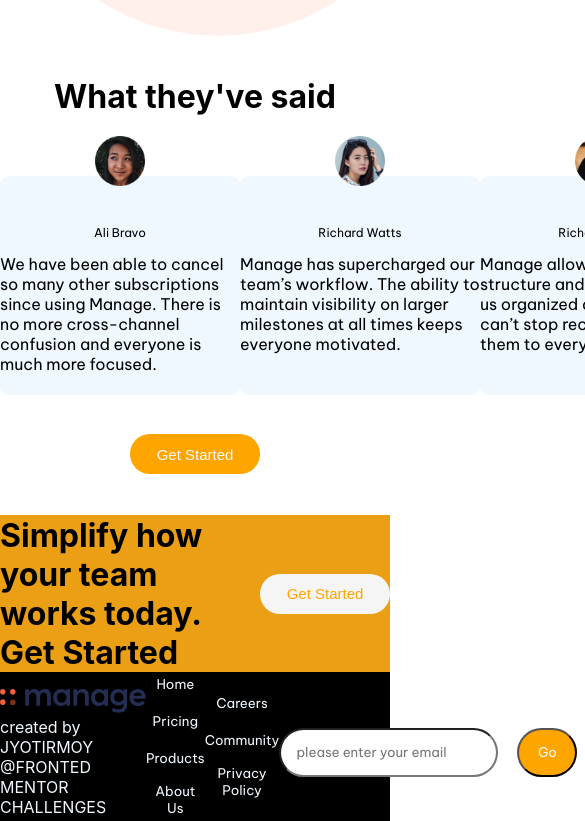
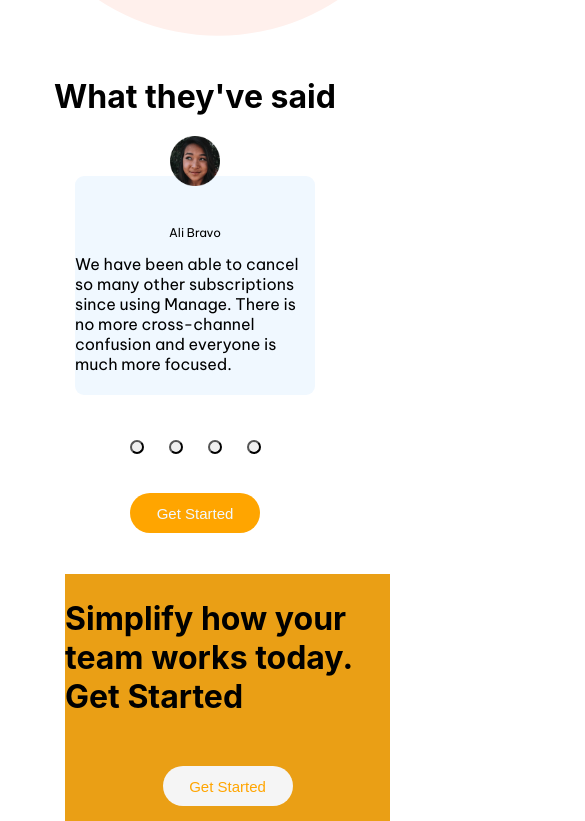
Before and after one commit to jyotirmoy-sinhababu/manage-landing-page, a React (Create React App) app: page / in a window 390 px wide. Shown: the part 1523-2344 px from the top of the page, 585 px wide, since content can reach past the window. Built offline with nearby package versions, Linux system fonts and the light colour scheme; a web font is replaced by a local one.

Commit message:
style added

```diff
--- a/src/components/footer/Footer.jsx
+++ b/src/components/footer/Footer.jsx
@@ -13,7 +13,6 @@ const Footer = () => {
   const onChange = (e) => {
     setEmail(e.target.value);
   };
-  console.log(email);
 
   const handleSubmit = () => {
     if (
--- a/src/components/footer/footerStyle.css
+++ b/src/components/footer/footerStyle.css
@@ -49,3 +49,22 @@
   cursor: pointer;
   font-family: 'Be Vietnam Pro', sans-serif;
 }
+
+@media screen and (max-width: 600px) {
+  .footer-cnt {
+    display: flex;
+    flex-direction: column-reverse;
+    padding-top: 25px;
+    padding-left: 45px;
+    margin-left: 65px;
+  }
+
+  .frm {
+    display: flex;
+    gap: 3px;
+  }
+
+  .input-field {
+    width: 150px;
+  }
+}
--- a/src/components/introCnt/pageIntroStyle.css
+++ b/src/components/introCnt/pageIntroStyle.css
@@ -34,7 +34,7 @@
   }
 }
 
-@media screen and (max-width: 440px) {
+@media screen and (max-width: 790px) {
   .page-intro-cnt {
     display: flex;
     flex-direction: column-reverse;
--- a/src/components/lastComp/lastCompStyle.css
+++ b/src/components/lastComp/lastCompStyle.css
@@ -17,3 +17,11 @@
   font-size: 15px;
   cursor: pointer;
 }
+
+@media screen and (max-width: 600px) {
+  .lastComp-cnt {
+    margin-left: 65px;
+    flex-direction: column;
+    height: 257px;
+  }
+}
--- a/src/pages/landingPage/LandingPage.jsx
+++ b/src/pages/landingPage/LandingPage.jsx
@@ -1,4 +1,4 @@
-import React from 'react';
+import React, { useState } from 'react';
 
 import './landingStyle.css';
 
@@ -16,6 +16,11 @@ import Footer from '../../components/footer/Footer';
 import LastComp from '../../components/lastComp/LastComp';
 
 const LandingPage = () => {
+  const [count, setCount] = useState(0);
+  const controlCount = (num) => {
+    setCount(num);
+  };
+
   return (
     <div className='landing-mainCnt'>
       <Nav />
@@ -54,6 +59,67 @@ const LandingPage = () => {
           }
         />
       </div>
+      <div className='landing-cardMobile-cnt'>
+        {count === 0 ? (
+          <Card
+            img={ali}
+            paraOne={'Ali Bravo'}
+            paraTwo={
+              ' We have been able to cancel so many other subscriptions since using Manage. There is no more cross-channel confusion and everyone is much more focused.'
+            }
+          />
+        ) : count === 1 ? (
+          <Card
+            img={anisha}
+            paraOne={' Richard Watts'}
+            paraTwo={
+              ' Manage has supercharged our team’s workflow. The ability to maintain visibility on larger milestones at all times keeps everyone motivated.'
+            }
+          />
+        ) : count === 2 ? (
+          <Card
+            img={richard}
+            paraOne={' Richard Watts'}
+            paraTwo={
+              'Manage allows us to provide structure and process. It keeps us organized and focused. I can’t stop recommending them to everyone I talk to'
+            }
+          />
+        ) : count === 3 ? (
+          <Card
+            img={shanai}
+            paraOne={'Shanai Gough'}
+            paraTwo={
+              'Their software allows us to track, manage and collaborate on our projects from anywhere. It keeps the whole team in-sync without being intrusive.'
+            }
+          />
+        ) : null}
+        <div className='landing-mobile-btn-cnt'>
+          <button
+            onClick={() => {
+              controlCount(0);
+            }}
+            className='landing-mobile-btn'
+          ></button>
+          <button
+            onClick={() => {
+              controlCount(1);
+            }}
+            className='landing-mobile-btn'
+          ></button>
+          <button
+            onClick={() => {
+              controlCount(2);
+            }}
+            className='landing-mobile-btn'
+          ></button>
+          <button
+            onClick={() => {
+              controlCount(3);
+            }}
+            className='landing-mobile-btn'
+          ></button>
+        </div>
+      </div>
       <div className='landing-btn-cnt'>
         <Btn />
       </div>
--- a/src/pages/landingPage/landingStyle.css
+++ b/src/pages/landingPage/landingStyle.css
@@ -15,5 +15,35 @@
   justify-content: space-around;
 }
 
-@media screen and (max-width: 440px) {
+.landing-cardMobile-cnt {
+  display: none;
 }
+
+@media screen and (max-width: 740px) {
+  .landing-card-cnt {
+    display: none;
+  }
+  .landing-cardMobile-cnt {
+    display: flex;
+    flex-direction: column;
+    justify-content: center;
+    align-items: center;
+    gap: 45px;
+  }
+
+  .landing-mobile-btn-cnt {
+    display: flex;
+    gap: 25px;
+  }
+
+  .landing-mobile-btn {
+    height: 14px;
+    width: 14px;
+    border-radius: 50%;
+    cursor: pointer;
+  }
+
+  .landing-mobile-btn:hover {
+    background-color: orange;
+  }
+}
```
